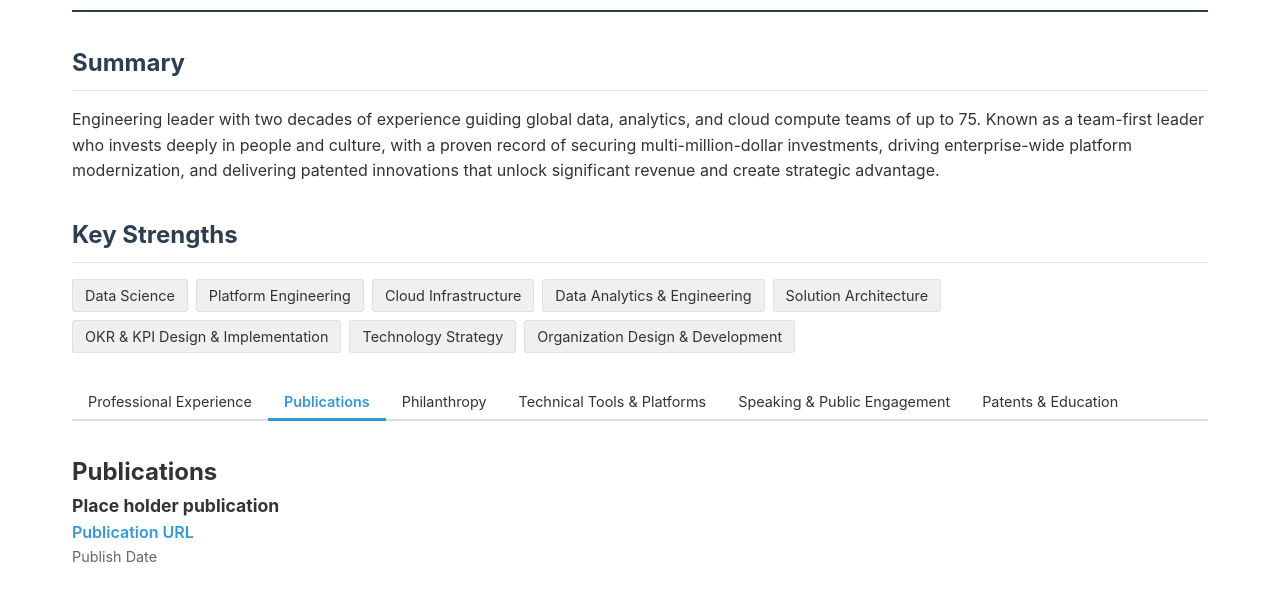
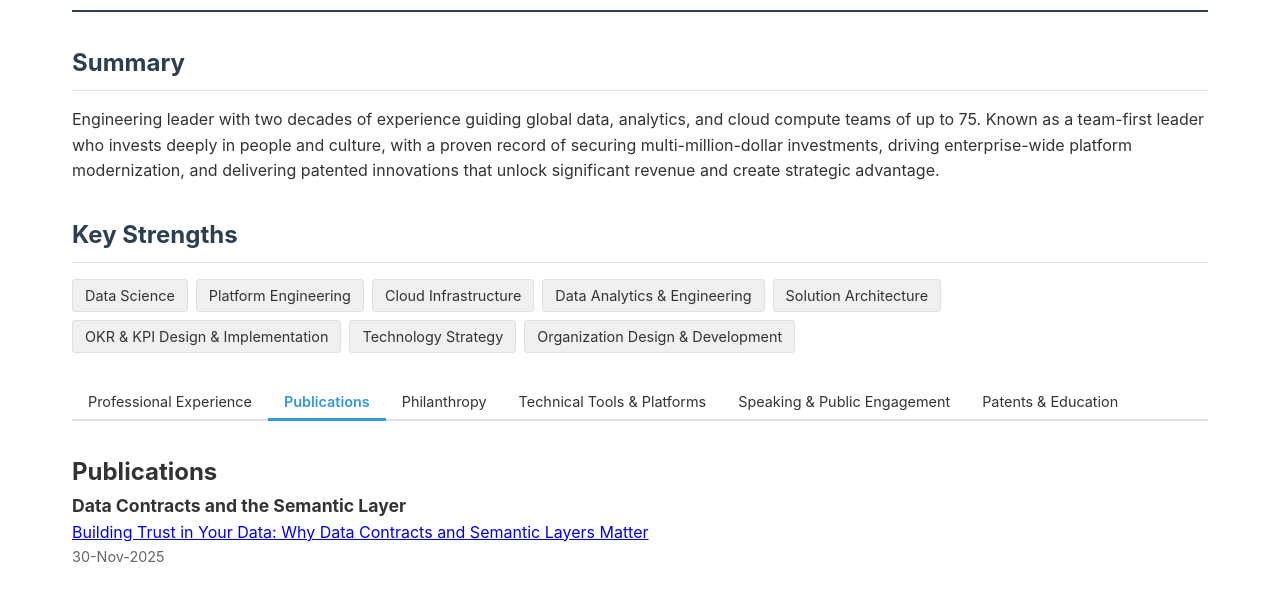
Before and after one commit to JHGelpi/cv, a plain HTML site: page index.html in a window 1280 px wide. Both pictures are taken after a click on the button "Publications". Shown: the part 183-784 px from the top of the page. Drawn offline with Linux system fonts and the light colour scheme.

Commit message:
Adding blog URL for data contracts and semantic layer

```diff
--- a/index.html
+++ b/index.html
@@ -186,9 +186,9 @@
 
                 <article class="job">
                     <div class="job-header">
-                        <h3>Place holder publication</h3>
-                        <span class="company">Publication URL</span>
-                        <span class="date">Publish Date</span>
+                        <h3>Data Contracts and the Semantic Layer</h3>
+                        <span class="publication"><a href="https://github.com/JHGelpi/research_blog/blob/main/blogs/blog-data-contracts-semantic-layer.md">Building Trust in Your Data: Why Data Contracts and Semantic Layers Matter</a></span>
+                        <span class="date">30-Nov-2025</span>
                     </div>
                 </article>
 
```
